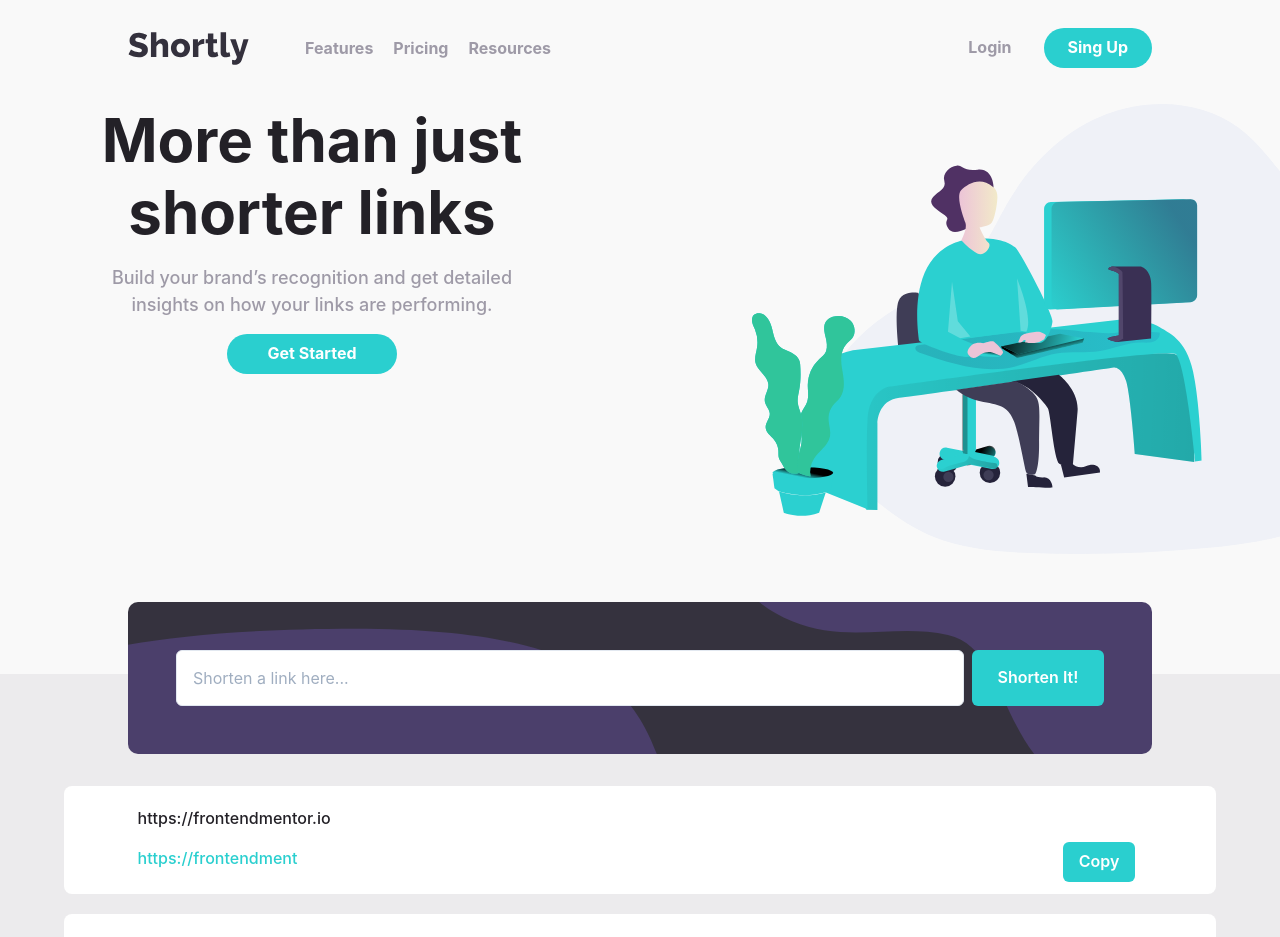
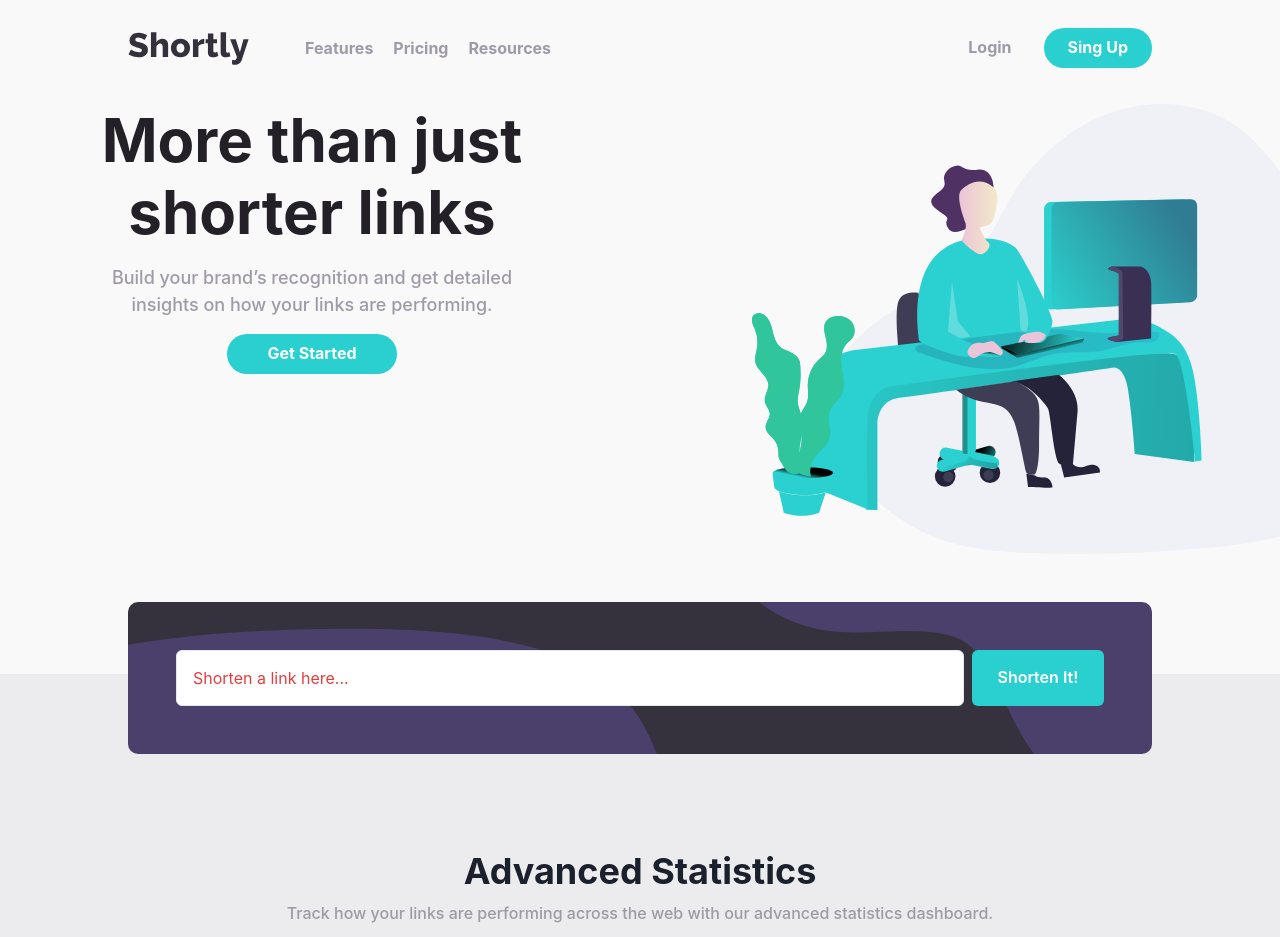
Before and after one commit to brayanpesantes/url-shortening-app, a React (Vite) app: page / in a window 1280 px wide. Shown: the top 937 px of the page. Built offline with nearby package versions, Linux system fonts and the light colour scheme.

Commit message:
proyecto terminado

```diff
--- a/src/App.jsx
+++ b/src/App.jsx
@@ -1,4 +1,4 @@
-import { Box, Button, Divider, Flex, HStack, Link, Stack, useBoolean, VStack } from '@chakra-ui/react'
+import { Box, Button, Divider, Link, Stack, useBoolean, VStack } from '@chakra-ui/react'
 import Header from './components/Header'
 import ResponsiveHeader from './components/Header/ResponsiveHeader'
 import Hero from './components/Hero'
@@ -8,11 +8,22 @@ import { AnimatePresence } from 'framer-motion'
 import ListAdvance from './components/ListAdvance'
 import SectionStared from './components/SectionStared'
 import Footer from './components/Footer'
+import { useEffect, useState } from 'react'
 
 
 function App() {
 
+  const [listLinks, setListLinks] = useState(localStorage.getItem('data') ? JSON.parse(localStorage.getItem('data')) : [])
+
   const [isOpen, setIsOpen] = useBoolean()
+
+  useEffect(() => {
+    const data = localStorage.getItem('data')
+    if (data) {
+      setListLinks(JSON.parse(data))
+    }
+  }, [])
+
   return (
 
     <VStack
@@ -25,34 +36,19 @@ function App() {
     >
       <VStack pos={"relative"} bg="neutral.50" w="full">
         <Header setIsOpen={setIsOpen.toggle} isOpen={isOpen} />
-
         < AnimatePresence exitBeforeEnter>
           {isOpen && <ResponsiveHeader />}
         </AnimatePresence>
         <Hero />
-        <FromRecordLink />
+        <FromRecordLink setListLinks={setListLinks} listLinks={listLinks} />
         <Box p={14} />
       </VStack>
       <VStack bg={"neutral.100"} spacing={0} w="full">
         <Box p={14} />
-        <ListLinkItem />
+        <ListLinkItem listLinks={listLinks} />
         <ListAdvance />
         <SectionStared />
         <Footer />
-
-        {/* <Text> */}
-
-
-
-        {/*
-
-
-
-
-
-
-
-          Contact</Text> */}
       </VStack>
     </VStack >
 
--- /dev/null
+++ b/src/Services/getUrlShort.js
@@ -0,0 +1,5 @@
+export const getUrlShort = async(url) => {
+
+    return await (await fetch(`https://api.shrtco.de/v2/shorten?url=${url}`)).json()
+
+}
--- a/src/components/FromRecordLink/index.jsx
+++ b/src/components/FromRecordLink/index.jsx
@@ -1,7 +1,38 @@
-import { Button, HStack, Input, Stack } from '@chakra-ui/react'
-import React from 'react'
+import { Button, HStack, Input, Stack, Text, VStack } from '@chakra-ui/react'
+import React, { useState } from 'react'
 import BgImage from '../../../public/images/bg-shorten-desktop.svg'
-function FromRecordLink() {
+import { getUrlShort } from '../../Services/getUrlShort'
+
+
+function FromRecordLink({ setListLinks, listLinks }) {
+  const [textUrl, setTextUrl] = useState("")
+  const [error, setError] = useState('')
+
+  const validateUrl = (url) => {
+    var res = url.match(/(http(s)?:\/\/.)?(www\.)?[-a-zA-Z0-9@:%._\+~#=]{2,256}\.[a-z]{2,6}\b([-a-zA-Z0-9@:%_\+.~#?&//=]*)/g);
+    return (res !== null)
+  }
+
+  const handleSubmit = async (e) => {
+
+    e.preventDefault()
+    if (validateUrl(textUrl)) {
+      setTextUrl('')
+      setError(' ')
+      await getUrlShort(textUrl).then(res => {
+        if (res.ok) {
+          const { result } = res
+          const { original_link, full_short_link2 } = result
+
+          setListLinks([...listLinks, { original_url: original_link, short_url: full_short_link2 }])
+        }
+      })
+      return;
+
+    }
+    setError('Please add a link')
+  }
+
   return (
     <Stack
       position={"absolute"}
@@ -9,9 +40,12 @@ function FromRecordLink() {
       w={"100%"}
       direction="column"
       alignItems="center"
-
     >
-      <HStack w={['90%', "80%"]}
+      <HStack
+        pos={"relative"}
+        as={"form"}
+        onSubmit={handleSubmit}
+        w={['90%', "80%"]}
         padding={[4, 12]}
         bgColor="neutral.400"
         bgImage={`url(${BgImage})`}
@@ -22,12 +56,23 @@ function FromRecordLink() {
         gap={[4, 0]}
         flexDirection={['column', 'row']}
       >
+
         <Input
           placeholder='Shorten a link here...'
           bg={"white"}
           height={14}
+          type="text"
+          value={textUrl}
+          onChange={(e) => setTextUrl(e.target.value)}
+          isInvalid={error !== ''}
+
+          _placeholder={{
+            color: error !== ' ' ? 'red.500' : 'black',
+          }}
         />
+
         <Button
+          type='submit'
           bg={"primary.100"}
           color={"white"}
           height={14}
@@ -36,7 +81,20 @@ function FromRecordLink() {
         >
           Shorten It!
         </Button>
+
+        {
+          error !== "" ? <Text
+            color="red.500"
+            display="block"
+            pos={"absolute"}
+            bottom={5}
+            fontSize={16}>{error}</Text> : null
+        }
+
+
       </HStack>
+
+
     </Stack >
   )
 }
--- a/src/components/LinkItem/index.jsx
+++ b/src/components/LinkItem/index.jsx
@@ -1,6 +1,13 @@
 import { Box, Button, Divider, Flex, HStack, Stack, Text } from '@chakra-ui/react'
+import { useState } from 'react'
 
-function LinkItem() {
+function LinkItem({ original_url, short_url }) {
+  const [isCopy, setIsCopy] = useState(false)
+  const copyToClipboard = () => {
+    setIsCopy(false)
+    navigator.clipboard.writeText(short_url)
+    setIsCopy(true)
+  }
   return (
     <Flex
       w={"100%"}
@@ -21,7 +28,7 @@ function LinkItem() {
           px={4}
           py={2}
         >
-          https://frontendmentor.io
+          {original_url}
         </Text>
         <Divider bg={"neutral.300"} display={['block', 'none']} />
         <Box
@@ -38,10 +45,12 @@ function LinkItem() {
             px={4}
             py={1}
           >
-            https://frontendment
+            {short_url}
           </Text>
-          <Button bg={"primary.100"} color={"white"} w={["100%", "auto"]}>
-            Copy
+          <Button _hover={{ opacity: .5 }} bg={isCopy ? 'primary.200' : "primary.100"} color={"white"} w={["100%", "auto"]} onClick={copyToClipboard}>
+            {
+              isCopy ? 'Copied!' : 'Copy'
+            }
           </Button>
         </Box>
       </Stack>
--- a/src/components/ListLinkItem/index.jsx
+++ b/src/components/ListLinkItem/index.jsx
@@ -1,14 +1,26 @@
 import { Flex, HStack, Stack, VStack } from '@chakra-ui/react'
-import React from 'react'
+import React, { useEffect, useState } from 'react'
 import LinkItem from '../LinkItem'
 
-function ListLinkItem() {
+function ListLinkItem({ listLinks }) {
+  useEffect(() => {
+    console.log('list', listLinks);
+    localStorage.setItem('data', JSON.stringify(listLinks))
+
+  }, [listLinks])
   return (
     <VStack w="90%" spacing={5}>
-      <LinkItem />
-      <LinkItem />
-      <LinkItem />
-      <LinkItem />
+      {
+        listLinks && listLinks.map((item, index) => {
+          return (
+            <LinkItem
+              key={index}
+              original_url={item.original_url}
+              short_url={item.short_url}
+            />
+          )
+        })
+      }
     </VStack>
   )
 }
```
